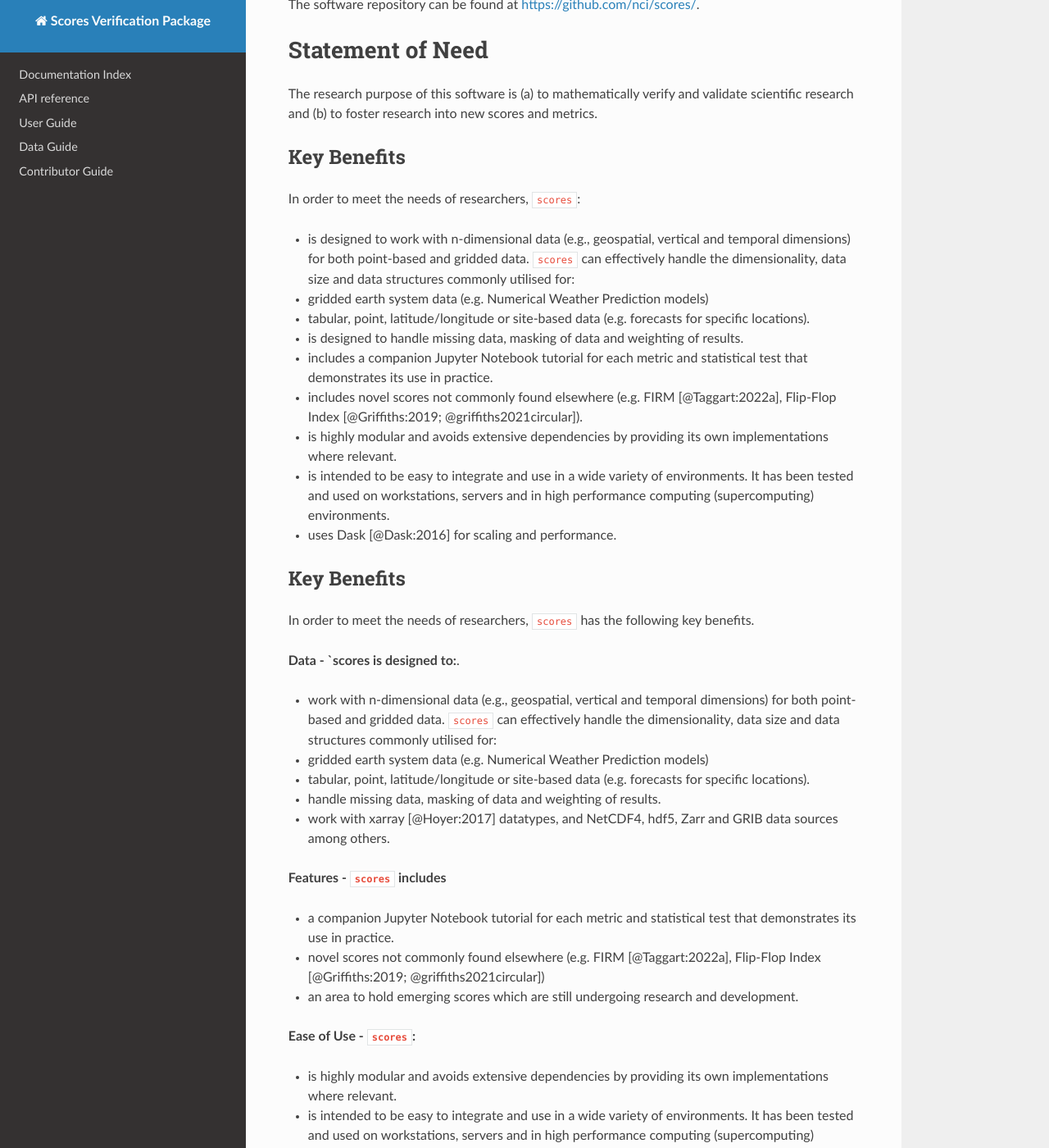
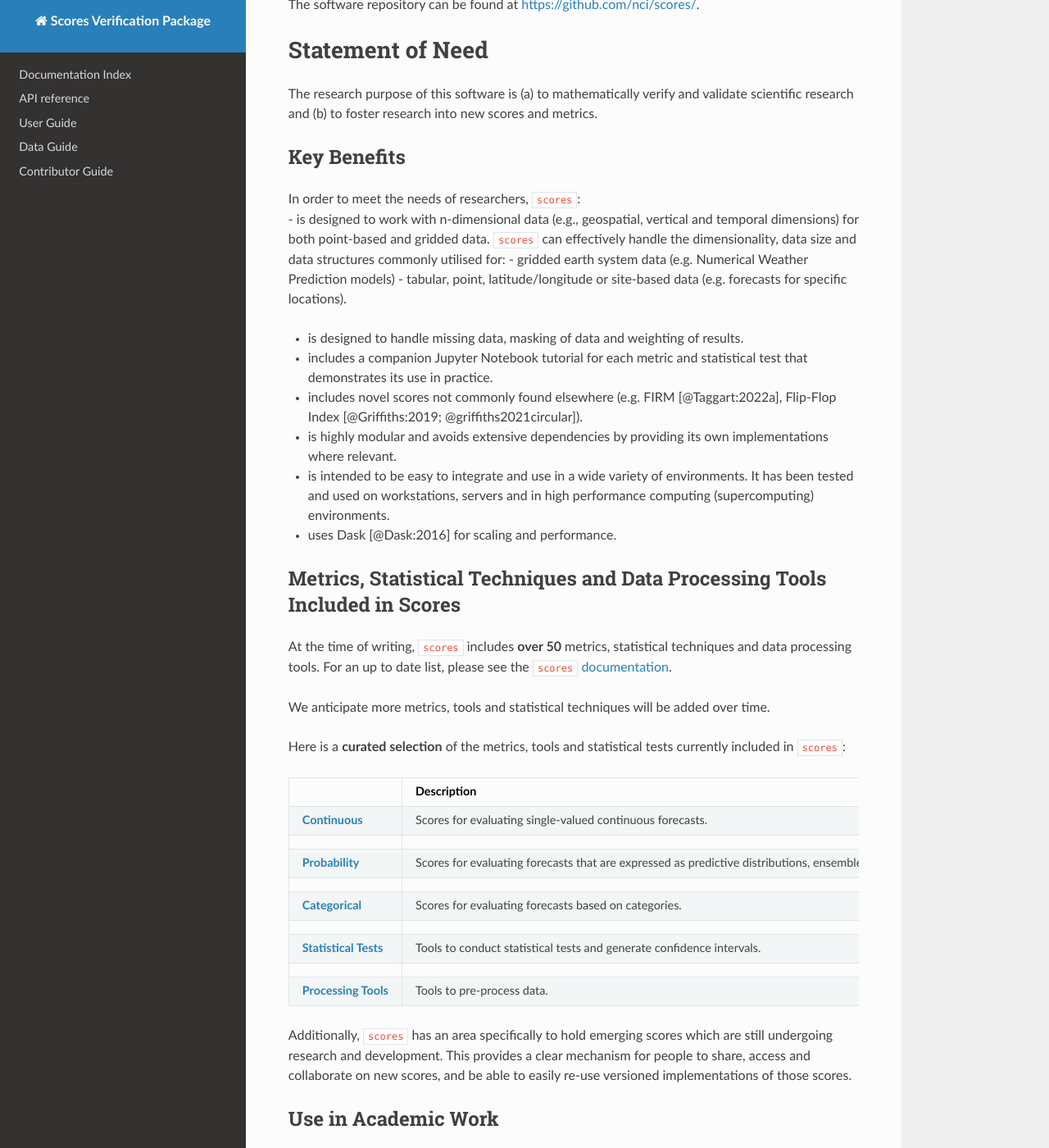
Before and after one commit to nci/scores, an MkDocs documentation site: the page built from docs/paper.md, in a window 1280 px wide and 1400 px high, scrolled down 746 px. Shown: the whole window at 82% size. Built offline with MkDocs 1.6.1, drawn with Linux system fonts in a browser that asks for light colours; nearby versions of some CDN libraries; some of the changed text lies outside the part shown.

Commit message:
white space experiment

```diff
--- a/docs/paper.md
+++ b/docs/paper.md
@@ -42,7 +42,6 @@ The research purpose of this software is (a) to mathematically verify and valida
 ## Key Benefits
 
 In order to meet the needs of researchers, `scores`:
-
 - is designed to work with n-dimensional data (e.g., geospatial, vertical and temporal dimensions) for both point-based and gridded data. `scores` can effectively handle the dimensionality, data size and data structures commonly utilised for:
   - gridded earth system data (e.g. Numerical Weather Prediction models)
   - tabular, point, latitude/longitude or site-based data (e.g. forecasts for specific locations).
@@ -58,31 +57,6 @@ In order to meet the needs of researchers, `scores`:
 - is intended to be easy to integrate and use in a wide variety of environments. It has been tested and used on workstations, servers and in high performance computing (supercomputing) environments.
 
 - uses Dask [@Dask:2016] for scaling and performance.
-
-## Key Benefits
-
-In order to meet the needs of researchers, `scores` has the following key benefits.
-
-**Data - `scores is designed to:**.
-
-- work with n-dimensional data (e.g., geospatial, vertical and temporal dimensions) for both point-based and gridded data. `scores` can effectively handle the dimensionality, data size and data structures commonly utilised for:
-  - gridded earth system data (e.g. Numerical Weather Prediction models)
-  - tabular, point, latitude/longitude or site-based data (e.g. forecasts for specific locations).
-- handle missing data, masking of data and weighting of results.
-- work with xarray [@Hoyer:2017] datatypes, and NetCDF4, hdf5, Zarr and GRIB data sources among others.
-
-**Features - `scores` includes**
-
-- a companion Jupyter Notebook tutorial for each metric and statistical test that demonstrates its use in practice.
-- novel scores not commonly found elsewhere (e.g. FIRM [@Taggart:2022a], Flip-Flop Index [@Griffiths:2019; @griffiths2021circular])
-- an area to hold emerging scores which are still undergoing research and development.
-
-**Ease of Use - `scores`:**
-
-- is highly modular and avoids extensive dependencies by providing its own implementations where relevant.
-- is intended to be easy to integrate and use in a wide variety of environments. It has been tested and used on workstations, servers and in high performance computing (supercomputing) environments.
-- uses Dask [@Dask:2016] for scaling and performance.
-- aims to be compatible with pandas [@pandas:2024; @McKinney:2010] and geopandas [@geopandas:2024].
 
 ## Metrics, Statistical Techniques and Data Processing Tools Included in Scores
 
```
